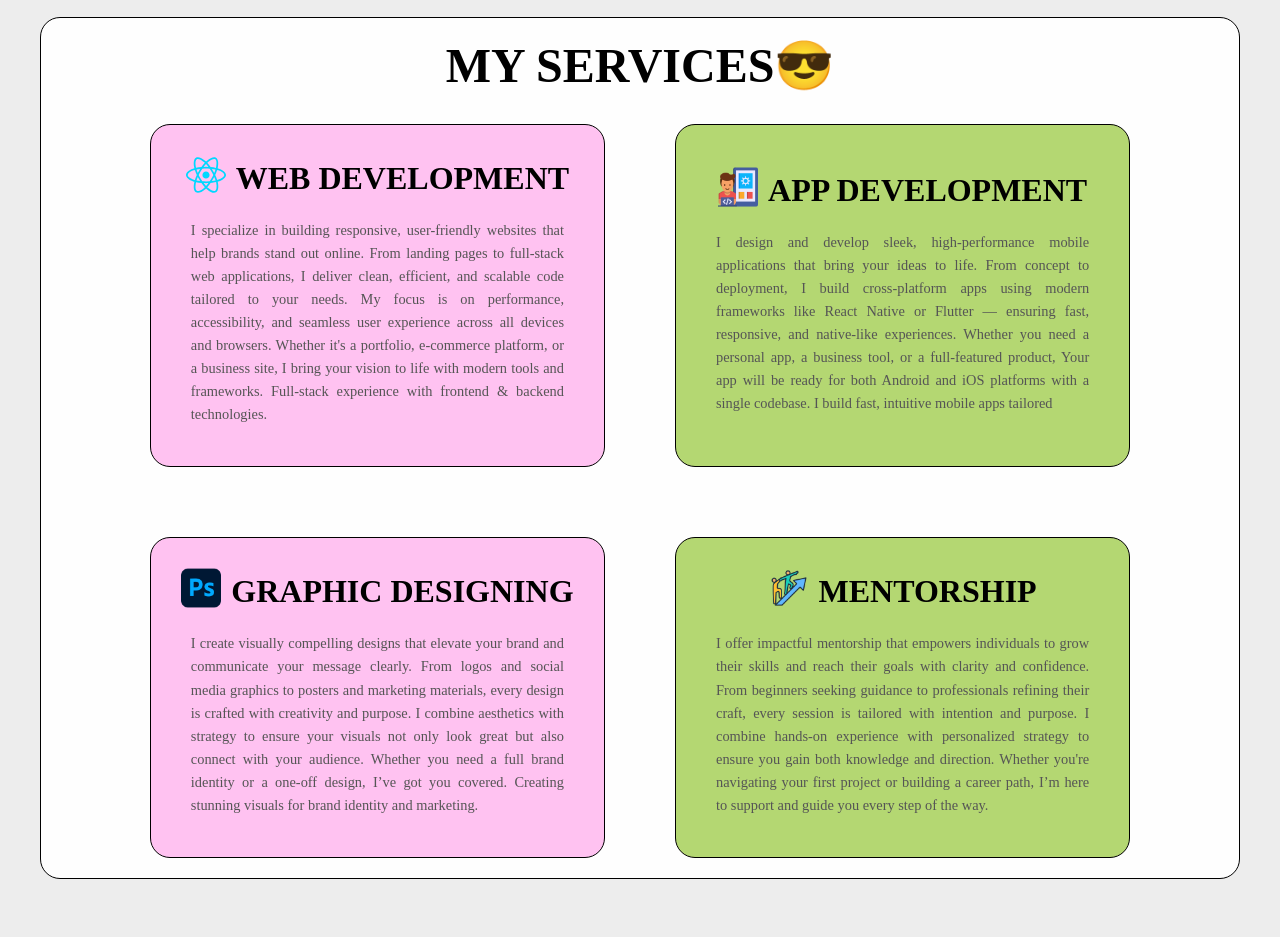
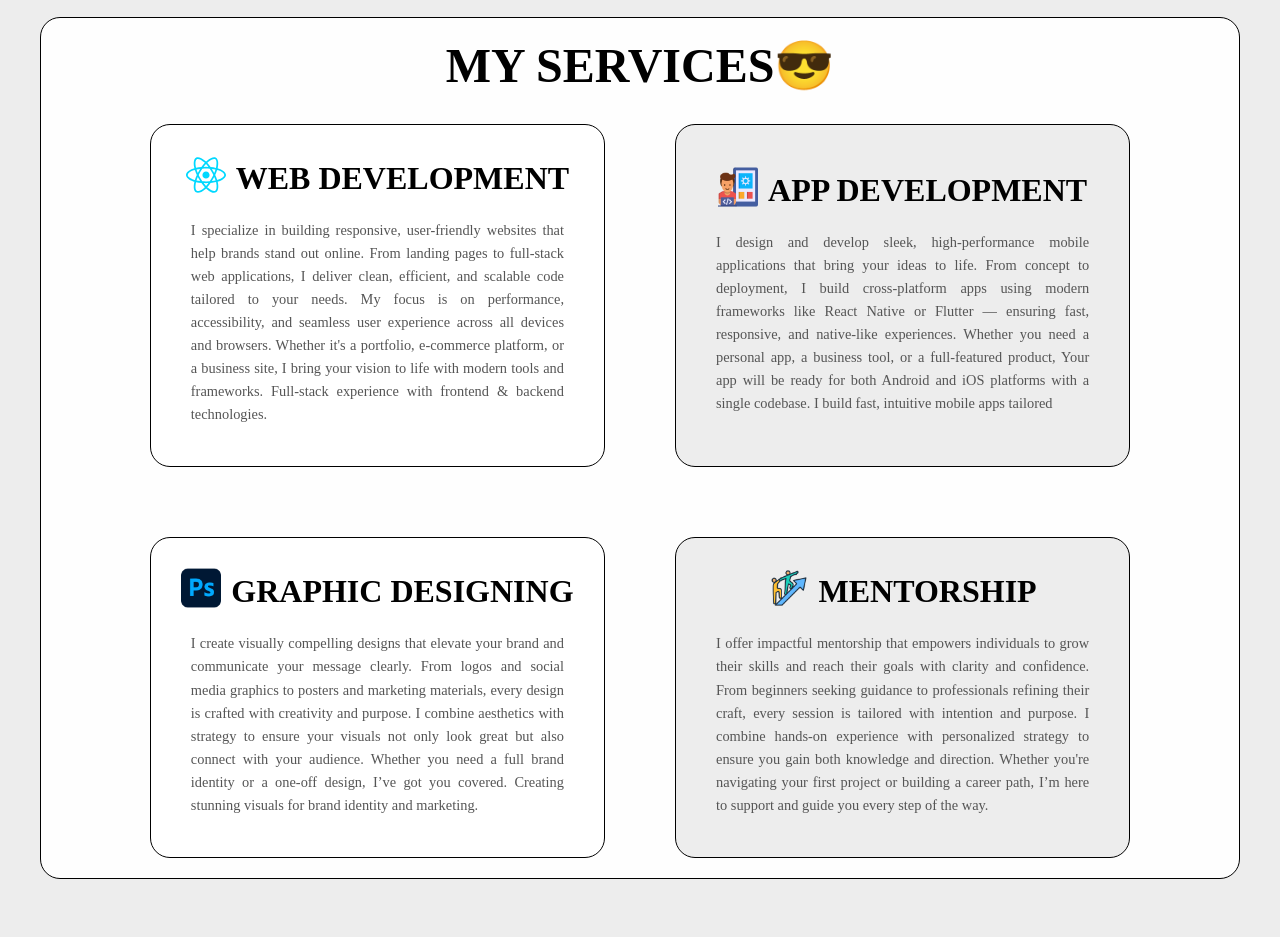
Before and after one commit to Sammy-157/MY-PORTFOLIO, a React (Vite) app: page / in a window 1280 px wide. Shown: the part 920-1857 px from the top of the page. Built offline with nearby package versions, Linux system fonts and the light colour scheme.

Commit message:
color changes

```diff
--- a/src/Pages/Services.jsx
+++ b/src/Pages/Services.jsx
@@ -27,7 +27,7 @@ My focus is on performance, accessibility, and seamless user experience across a
 Whether it's a portfolio, e-commerce platform, or a business site,
 I bring your vision to life with modern tools and frameworks.
 Full-stack experience with frontend & backend technologies."
-            bgColor="#FFC2F1"
+            bgColor="#FFFFFF"
           />
           <Card
             pic={appDev}
@@ -39,7 +39,7 @@ Full-stack experience with frontend & backend technologies."
 Whether you need a personal app, a business tool, or a full-featured product,
 Your app will be ready for both Android and iOS platforms with a single codebase.
 I build fast, intuitive mobile apps tailored "
-            bgColor="#B4D772"
+            bgColor="#EDEDED"
           />
         </div>
 
@@ -55,7 +55,7 @@ I combine aesthetics with strategy to ensure your visuals not only look great bu
  Whether you need a full brand identity or a one-off design, I’ve got you covered.
  Creating stunning visuals for brand identity and marketing.
 "
-            bgColor="#FFC2F1"
+            bgColor="#FFFFFF"
           />
 
           <Card
@@ -69,7 +69,7 @@ I combine aesthetics with strategy to ensure your visuals not only look great bu
 I combine hands-on experience with personalized strategy to ensure you gain both knowledge and direction.
 Whether you're navigating your first project or building a career path,
 I’m here to support and guide you every step of the way."
-            bgColor="#B4D772"
+            bgColor="#EDEDED"
           />
         </div>
       </div>
```
